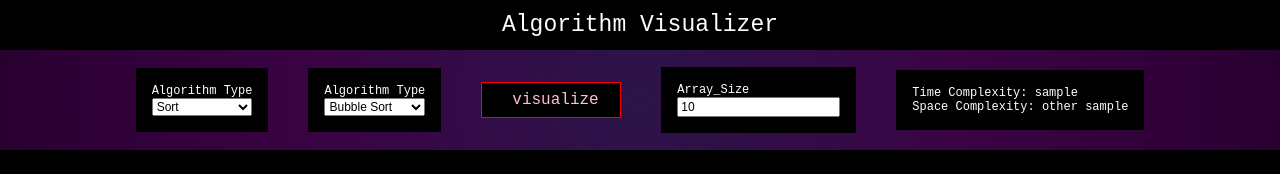
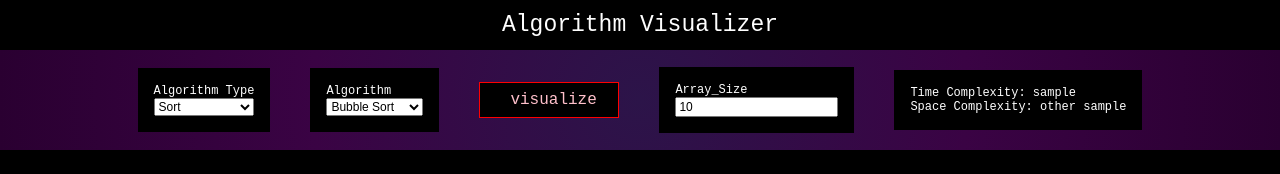
Before and after one commit to GrantDarling/algorithm-visualizer, a React (Create React App) app: page / in a window 1280 px wide. Shown: the top 174 px of the page. Built offline with nearby package versions, Linux system fonts and the light colour scheme.

Commit message:
installed mock store dev dependencies

```diff
--- a/package.json
+++ b/package.json
@@ -48,9 +48,12 @@
     "@types/enzyme": "^3.10.10",
     "@types/react-redux": "^7.1.20",
     "@types/redux": "^3.6.0",
+    "@types/redux-mock-store": "^1.0.3",
     "@types/redux-thunk": "^2.1.0",
     "@types/styled-components": "^5.1.15",
-    "enzyme": "^3.11.0"
+    "@wojtekmaj/enzyme-adapter-react-17": "^0.6.5",
+    "enzyme": "^3.11.0",
+    "redux-mock-store": "^1.5.4"
   },
   "resolutions": {
     "styled-components": "^5"
--- a/src/visualizer/headers/algorithm-selector.tsx
+++ b/src/visualizer/headers/algorithm-selector.tsx
@@ -3,7 +3,7 @@ import { AlgorithmSelectorContainer } from "../../styles/styles";
 export const AlgorithmSelector = () => {
   return (
     <AlgorithmSelectorContainer>
-      <label htmlFor="algorithm">Algorithm Type</label>
+      <label htmlFor="algorithm">Algorithm</label>
       <select name="algorithm" id="algorithm-selector">
         <option value="bubble-sort">Bubble Sort</option>
         <option value="selection-sort">Selection Sort</option>
```
Also changed, not shown: 2 other files (tests, documents, lock files or other folders).
